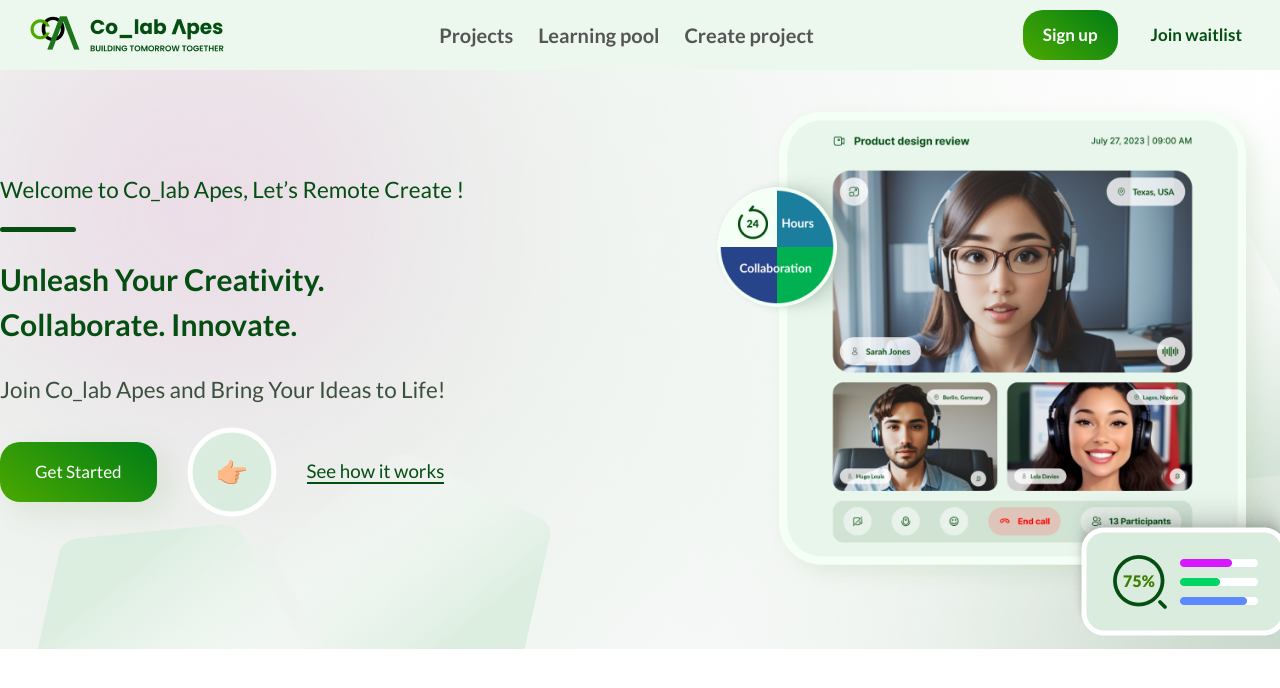
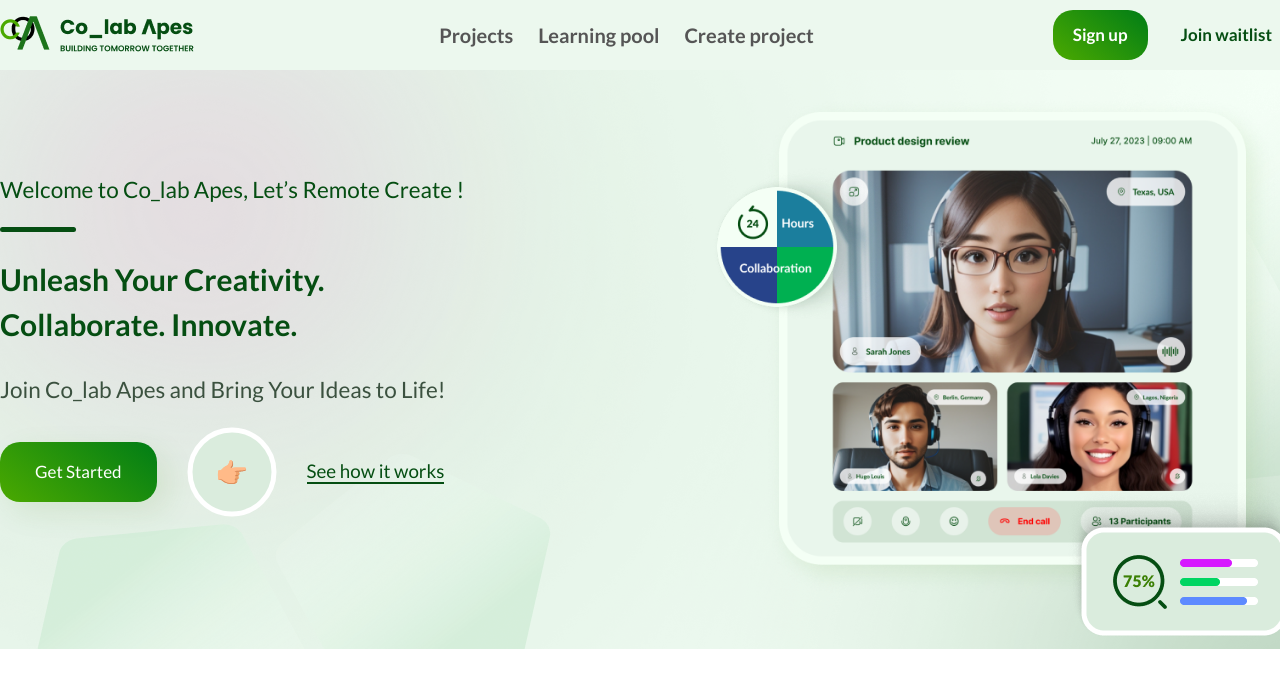
Before and after one commit to Colab-Apes/new_landing_page, a React (Vite) app: page / in a window 1280 px wide. Shown: the top 688 px of the page. Built offline with nearby package versions, Linux system fonts and the light colour scheme.

Commit message:
herosection fixed

```diff
--- a/src/NewLandingPage/LandPage.jsx
+++ b/src/NewLandingPage/LandPage.jsx
@@ -4,7 +4,7 @@ import Nav from "./components/Nav";
 import Hero from "./components/Hero";
 const LandPage = () => {
   return (
-    <div>
+    <div className="bg-[#F5FFF7]">
       {/* Nav */}
       <Nav />
       {/* Hero */}
--- a/src/NewLandingPage/components/Nav.jsx
+++ b/src/NewLandingPage/components/Nav.jsx
@@ -3,8 +3,8 @@ import logo from "../../assets/newimages/logo.png";
 import "../../App.css";
 const Nav = () => {
   return (
-    <div>
-      <nav className="flex  bg-[#ECF8EE] font-lato items-center justify-between w-full px-12  py-4 mx-auto">
+    <div className="w-full bg-[#ECF8EE]">
+      <nav className="flex  container font-lato items-center justify-between w-full  py-4 mx-auto">
         <img src={logo} alt="" />
         <div className="flex items-center gap-x-10 text-[#555] font-bold text-[20px]">
           <p>Projects</p>
```
